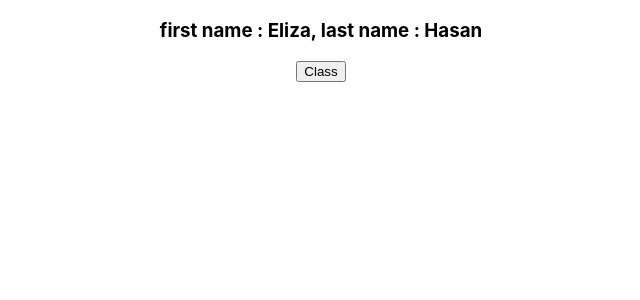
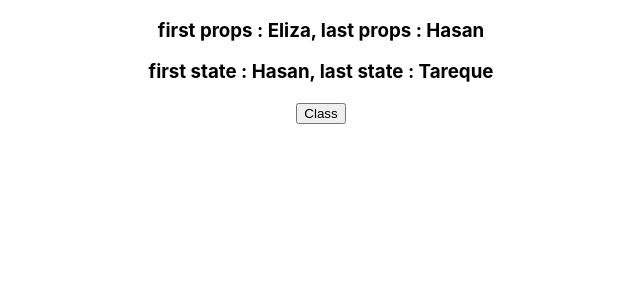
Before and after one commit to elizarafee/react-lab, a React (Create React App) app: page / in a window 1280 px wide. Shown: the top 300 px of the page, without its empty margins (319-959 px from the left). Built offline with nearby package versions, Linux system fonts and the light colour scheme.

Commit message:
class component : destructuring state

```diff
--- a/src/components/propsClass.component.js
+++ b/src/components/propsClass.component.js
@@ -1,11 +1,23 @@
 import React, {Component} from 'react'
 
 class Prop extends Component {
+    constructor(){
+        super();
+
+        this.state = {
+            state1 : 'Hasan',
+            state2 : 'Tareque'
+        }
+    }
+
     render(){
     const {fnamee, snamee} = this.props
+    const {state1, state2} = this.state
+
     return (
     <div>
-    <h3>first name : {fnamee}, last name : {snamee}</h3>
+    <h3>first props : {fnamee}, last props : {snamee}</h3>
+    <h3>first state : {state1}, last state : {state2}</h3>
     <p>{this.props.children}</p>
     </div>
     )
```
